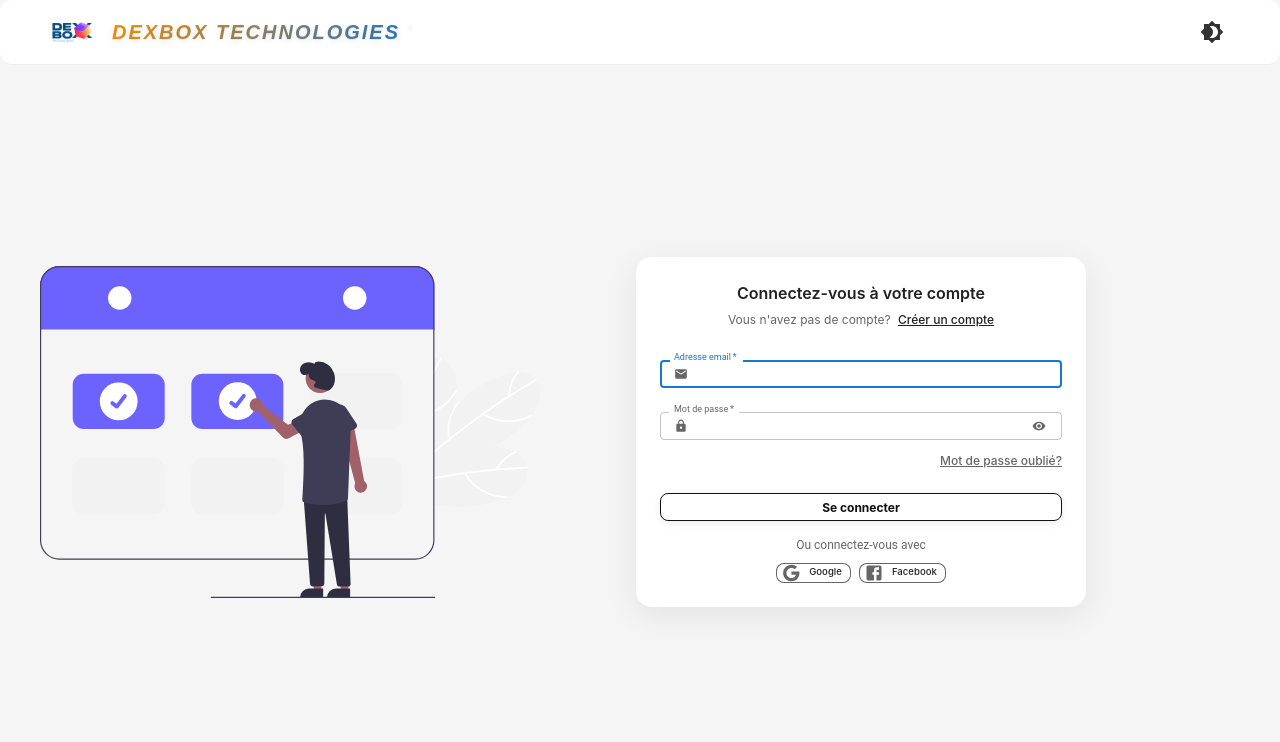
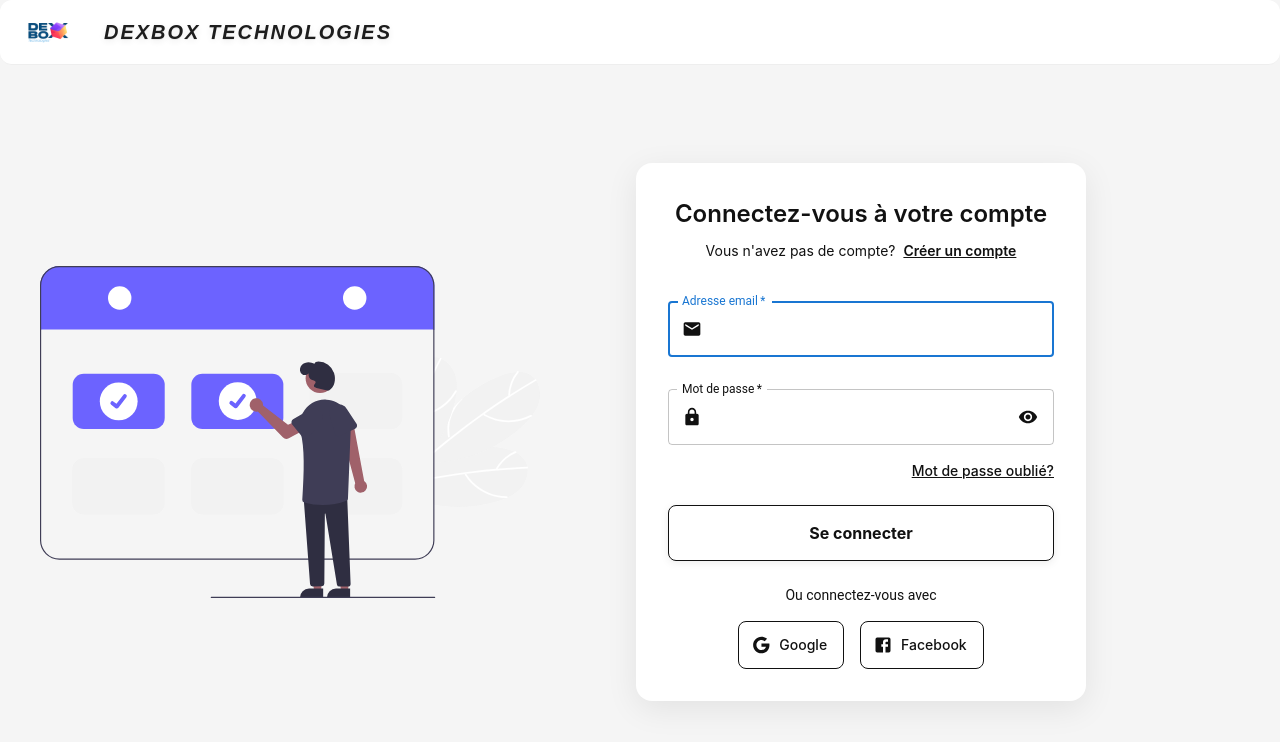
Before and after one commit to Hamic6/Dexbox, a React (Vite) app: page /login in a window 1280 px wide. Shown: the top 742 px of the page. Built offline with nearby package versions, Linux system fonts and the light colour scheme; a web font is replaced by a local one.

Commit message:
login navbar

```diff
--- a/src/components/Navbar.jsx
+++ b/src/components/Navbar.jsx
@@ -1,20 +1,16 @@
-import { AppBar, Toolbar, Typography, Box, useMediaQuery, useTheme, IconButton } from '@mui/material';
-import { Brightness4, Brightness7 } from '@mui/icons-material';
-import { useContext } from 'react';
+import { AppBar, Toolbar, Typography, Box, useMediaQuery, useTheme } from '@mui/material';
 import DexboxLogo from '../assets/Dexbox.png';
-import { ColorModeContext } from '../ColorModeContext';
 
 export default function Navbar() {
   const theme = useTheme();
   const isMobile = useMediaQuery(theme.breakpoints.down('sm'));
-  const colorMode = useContext(ColorModeContext);
 
   return (
     <AppBar
       position="fixed"
       elevation={0}
       sx={{
-        bgcolor: 'background.paper',
+        bgcolor: theme.palette.background.paper,
         boxShadow: 'none',
         borderBottom: '1px solid #eee',
         left: 0,
@@ -26,19 +22,19 @@ export default function Navbar() {
     >
       <Toolbar
         sx={{
-          minHeight: { xs: 48, md: 64 },
+          minHeight: isMobile ? 44 : 64, // hauteur réduite sur mobile
           display: 'flex',
           alignItems: 'center',
-          px: { xs: 1, md: 6 },
           justifyContent: isMobile ? 'center' : 'flex-start', // centré sur mobile
+          px: isMobile ? 1 : 6, // padding horizontal réduit sur mobile
         }}
       >
         <Box
           sx={{
             display: 'flex',
             alignItems: 'center',
-            width: { xs: 36, md: 48 },
-            height: { xs: 36, md: 48 },
+            width: isMobile ? 32 : 48, // logo plus petit sur mobile
+            height: isMobile ? 32 : 48,
             mr: isMobile ? 0 : 2,
           }}
         >
@@ -56,25 +52,18 @@ export default function Navbar() {
             fontStyle: 'italic',
             fontFamily: '"ADLaM Display", Montserrat, Arial, sans-serif',
             letterSpacing: 2,
-            color: 'primary.main',
+            color: theme.palette.mode === 'dark' ? '#fff' : '#111',
             textTransform: 'uppercase',
             textShadow: '0 2px 8px rgba(0,0,0,0.12), 0 1px 1px rgba(0,0,0,0.08)',
             opacity: 0.95,
-            background: 'linear-gradient(90deg, #ff9800 0%, #1976d2 100%)',
-            WebkitBackgroundClip: 'text',
-            WebkitTextFillColor: 'transparent',
-            display: { xs: 'none', md: 'inline-block' },
+            fontSize: isMobile ? '1rem' : '1.25rem', // texte plus petit sur mobile
+            display: { xs: 'inline-block', md: 'inline-block' },
+            ml: isMobile ? 1 : 2,
           }}
         >
-          Dexbox Technologies <sup style={{ fontSize: '0.45em', verticalAlign: 'super', opacity: 0.7 }}>®</sup>
+          Dexbox Technologies
         </Typography>
         <Box sx={{ flexGrow: 1 }} />
-        <IconButton
-          sx={{ ml: 1, color: theme.palette.mode === 'light' ? '#333' : '#fff' }}
-          onClick={colorMode.toggleColorMode}
-        >
-          {theme.palette.mode === 'dark' ? <Brightness7 /> : <Brightness4 />}
-        </IconButton>
       </Toolbar>
     </AppBar>
   );
--- a/src/pages/Login.jsx
+++ b/src/pages/Login.jsx
@@ -102,7 +102,7 @@ export default function Login() {
               </Grid>
             )}
 
-            {/* Section connexion responsive */}
+            {/* Section connexion responsive - MODIFICATIONS APPLIQUÉES ICI */}
             <Grid
               item
               xs={12}
@@ -118,8 +118,8 @@ export default function Login() {
                 elevation={isMobile ? 0 : 8}
                 sx={{
                   width: '100%',
-                  maxWidth: 450,
-                  p: { xs: 2, sm: 3 },
+                  maxWidth: { xs: '100%', sm: 400, md: 450 },
+                  p: { xs: 3, sm: 4 },
                   borderRadius: { xs: 0, md: 4 },
                   display: 'flex',
                   flexDirection: 'column',
@@ -135,10 +135,10 @@ export default function Login() {
                   sx={{
                     fontWeight: 600,
                     fontFamily: 'Inter, Roboto, Arial, sans-serif',
-                    fontSize: { xs: '0.8rem', md: '1rem' },
+                    fontSize: { xs: '1.25rem', md: '1.5rem' },
                     textAlign: 'center',
-                    mb: 0.5,
-                    color: theme.palette.text.primary,
+                    mb: 1,
+                    color: theme.palette.mode === 'dark' ? '#fff' : '#111',
                   }}
                 >
                   Connectez-vous à votre compte
@@ -146,24 +146,24 @@ export default function Login() {
                 <Typography
                   variant="body2"
                   sx={{
-                    mb: 1,
+                    mb: 2,
                     fontFamily: 'Inter, Roboto, Arial, sans-serif',
-                    fontSize: { xs: '0.6rem', md: '0.75rem' },
+                    fontSize: { xs: '0.75rem', md: '0.875rem' },
                     textAlign: 'center',
-                    color: theme.palette.text.secondary,
+                    color: theme.palette.mode === 'dark' ? '#fff' : '#111',
                   }}
                 >
                   Vous n'avez pas de compte?{' '}
                   <Box
                     component="span"
                     sx={{
-                      color: theme.palette.text.primary,
-                      fontWeight: 500,
+                      color: theme.palette.mode === 'dark' ? '#fff' : '#111',
+                      fontWeight: 600,
                       cursor: 'pointer',
                       textDecoration: 'underline',
                       ml: 0.5,
-                      fontSize: { xs: '0.6rem', md: '0.75rem' },
-                      '&:hover': { color: theme.palette.text.secondary },
+                      fontSize: { xs: '0.75rem', md: '0.875rem' },
+                      '&:hover': { opacity: 0.7 },
                     }}
                     onClick={() => alert('Redirection vers la page d\'inscription')}
                   >
@@ -193,22 +193,22 @@ export default function Login() {
                     InputProps={{
                       startAdornment: (
                         <InputAdornment position="start">
-                          <Email sx={{ color: theme.palette.text.secondary, fontSize: 14 }} />
+                          <Email sx={{ color: theme.palette.mode === 'dark' ? '#fff' : '#111', fontSize: { xs: 18, md: 20 } }} />
                         </InputAdornment>
                       ),
                     }}
                     sx={{
                       fontFamily: 'Inter, Roboto, Arial, sans-serif',
-                      mb: 1,
+                      mb: 2,
                       '& .MuiInputBase-root': {
-                        height: { xs: 20, md: 28 },
-                        fontSize: { xs: '0.6rem', md: '0.75rem' },
+                        height: { xs: 48, md: 56 },
+                        fontSize: { xs: '0.875rem', md: '1rem' },
                         bgcolor: theme.palette.background.paper,
-                        color: theme.palette.text.primary,
+                        color: theme.palette.mode === 'dark' ? '#fff' : '#111',
                       },
                       '& .MuiInputLabel-root': {
-                        fontSize: { xs: '0.6rem', md: '0.75rem' },
-                        color: theme.palette.text.secondary,
+                        fontSize: { xs: '0.875rem', md: '1rem' },
+                        color: theme.palette.mode === 'dark' ? '#fff' : '#111',
                       },
                     }}
                   />
@@ -227,7 +227,7 @@ export default function Login() {
                     InputProps={{
                       startAdornment: (
                         <InputAdornment position="start">
-                          <Lock sx={{ color: theme.palette.text.secondary, fontSize: 14 }} />
+                          <Lock sx={{ color: theme.palette.mode === 'dark' ? '#fff' : '#111', fontSize: { xs: 18, md: 20 } }} />
                         </InputAdornment>
                       ),
                       endAdornment: (
@@ -237,25 +237,25 @@ export default function Login() {
                             onClick={handleClickShowPassword}
                             edge="end"
                             size="small"
-                            sx={{ color: theme.palette.text.secondary }}
+                            sx={{ color: theme.palette.mode === 'dark' ? '#fff' : '#111' }}
                           >
-                            {showPassword ? <VisibilityOff sx={{ fontSize: 14 }} /> : <Visibility sx={{ fontSize: 14 }} />}
+                            {showPassword ? <VisibilityOff sx={{ fontSize: { xs: 18, md: 20 } }} /> : <Visibility sx={{ fontSize: { xs: 18, md: 20 } }} />}
                           </IconButton>
                         </InputAdornment>
                       ),
                     }}
                     sx={{
                       fontFamily: 'Inter, Roboto, Arial, sans-serif',
-                      mb: 0.5,
+                      mb: 1,
                       '& .MuiInputBase-root': {
-                        height: { xs: 20, md: 28 },
-                        fontSize: { xs: '0.6rem', md: '0.75rem' },
+                        height: { xs: 48, md: 56 },
+                        fontSize: { xs: '0.875rem', md: '1rem' },
                         bgcolor: theme.palette.background.paper,
-                        color: theme.palette.text.primary,
+                        color: theme.palette.mode === 'dark' ? '#fff' : '#111',
                       },
                       '& .MuiInputLabel-root': {
-                        fontSize: { xs: '0.6rem', md: '0.75rem' },
-                        color: theme.palette.text.secondary,
+                        fontSize: { xs: '0.875rem', md: '1rem' },
+                        color: theme.palette.mode === 'dark' ? '#fff' : '#111',
                       },
                     }}
                   />
@@ -268,9 +268,9 @@ export default function Login() {
                       fontWeight: 500,
                       fontFamily: 'Inter, Roboto, Arial, sans-serif',
                       textDecoration: 'underline',
-                      fontSize: { xs: '0.6rem', md: '0.75rem' },
-                      color: theme.palette.text.secondary,
-                      '&:hover': { color: theme.palette.text.primary },
+                      fontSize: { xs: '0.75rem', md: '0.875rem' },
+                      color: theme.palette.mode === 'dark' ? '#fff' : '#111',
+                      '&:hover': { opacity: 0.7 },
                     }}
                     onClick={() => alert('Redirection vers la page de récupération')}
                   >
@@ -284,7 +284,7 @@ export default function Login() {
                         mt: 2,
                         textAlign: 'center',
                         fontWeight: 500,
-                        fontSize: { xs: '0.6rem', md: '0.75rem' },
+                        fontSize: { xs: '0.75rem', md: '0.875rem' },
                       }}
                     >
                       {error}
@@ -296,14 +296,14 @@ export default function Login() {
                     variant="contained"
                     sx={{
                       mt: 3,
-                      py: 0.3,
+                      py: 1.5,
                       borderRadius: 2,
                       fontWeight: 'bold',
                       fontFamily: 'Inter, Roboto, Arial, sans-serif',
-                      fontSize: { xs: '0.6rem', md: '0.75rem' },
+                      fontSize: { xs: '0.875rem', md: '1rem' },
                       boxShadow: '0 2px 8px rgba(0,0,0,0.08)',
                       textTransform: 'none',
-                      height: { xs: 20, md: 28 },
+                      height: { xs: 48, md: 56 },
                       bgcolor: theme.palette.mode === 'dark' ? '#111' : '#fff',
                       color: theme.palette.mode === 'dark' ? '#fff' : '#111',
                       border: '1px solid',
@@ -316,14 +316,14 @@ export default function Login() {
                     Se connecter
                   </Button>
                 </Box>
-                <Box sx={{ width: '100%', mt: 2 }}>
+                <Box sx={{ width: '100%', mt: 3 }}>
                   <Typography
                     variant="body2"
                     sx={{
                       textAlign: 'center',
-                      mb: 1,
-                      fontSize: { xs: '0.6rem', md: '0.75rem' },
-                      color: theme.palette.text.secondary,
+                      mb: 2,
+                      fontSize: { xs: '0.75rem', md: '0.875rem' },
+                      color: theme.palette.mode === 'dark' ? '#fff' : '#111',
                     }}
                   >
                     Ou connectez-vous avec
@@ -332,27 +332,27 @@ export default function Login() {
                     sx={{
                       display: 'flex',
                       justifyContent: 'center',
-                      gap: 1,
+                      gap: 2,
                       flexDirection: { xs: 'column', sm: 'row' },
                     }}
                   >
                     <Button
                       variant="outlined"
-                      startIcon={<Google sx={{ fontSize: 14, color: theme.palette.text.secondary }} />}
+                      startIcon={<Google sx={{ fontSize: { xs: 18, md: 20 }, color: theme.palette.mode === 'dark' ? '#fff' : '#111' }} />}
                       sx={{
                         textTransform: 'none',
                         borderRadius: 2,
                         fontWeight: 500,
                         fontFamily: 'Inter, Roboto, Arial, sans-serif',
-                        color: theme.palette.text.primary,
-                        borderColor: theme.palette.text.secondary,
-                        height: 20,
-                        px: 1,
-                        fontSize: '0.6rem',
+                        color: theme.palette.mode === 'dark' ? '#fff' : '#111',
+                        borderColor: theme.palette.mode === 'dark' ? '#fff' : '#111',
+                        height: { xs: 40, md: 48 },
+                        px: 2,
+                        fontSize: { xs: '0.75rem', md: '0.875rem' },
                         bgcolor: theme.palette.background.paper,
                         '&:hover': {
                           bgcolor: theme.palette.mode === 'dark' ? '#222' : '#f5f5f5',
-                          borderColor: theme.palette.text.primary,
+                          borderColor: theme.palette.mode === 'dark' ? '#fff' : '#111',
                         },
                       }}
                     >
@@ -360,21 +360,21 @@ export default function Login() {
                     </Button>
                     <Button
                       variant="outlined"
-                      startIcon={<Facebook sx={{ fontSize: 14, color: theme.palette.text.secondary }} />}
+                      startIcon={<Facebook sx={{ fontSize: { xs: 18, md: 20 }, color: theme.palette.mode === 'dark' ? '#fff' : '#111' }} />}
                       sx={{
                         textTransform: 'none',
                         borderRadius: 2,
                         fontWeight: 500,
                         fontFamily: 'Inter, Roboto, Arial, sans-serif',
-                        color: theme.palette.text.primary,
-                        borderColor: theme.palette.text.secondary,
-                        height: 20,
-                        px: 1,
-                        fontSize: '0.6rem',
+                        color: theme.palette.mode === 'dark' ? '#fff' : '#111',
+                        borderColor: theme.palette.mode === 'dark' ? '#fff' : '#111',
+                        height: { xs: 40, md: 48 },
+                        px: 2,
+                        fontSize: { xs: '0.75rem', md: '0.875rem' },
                         bgcolor: theme.palette.background.paper,
                         '&:hover': {
                           bgcolor: theme.palette.mode === 'dark' ? '#222' : '#f5f5f5',
-                          borderColor: theme.palette.text.primary,
+                          borderColor: theme.palette.mode === 'dark' ? '#fff' : '#111',
                         },
                       }}
                     >
```
